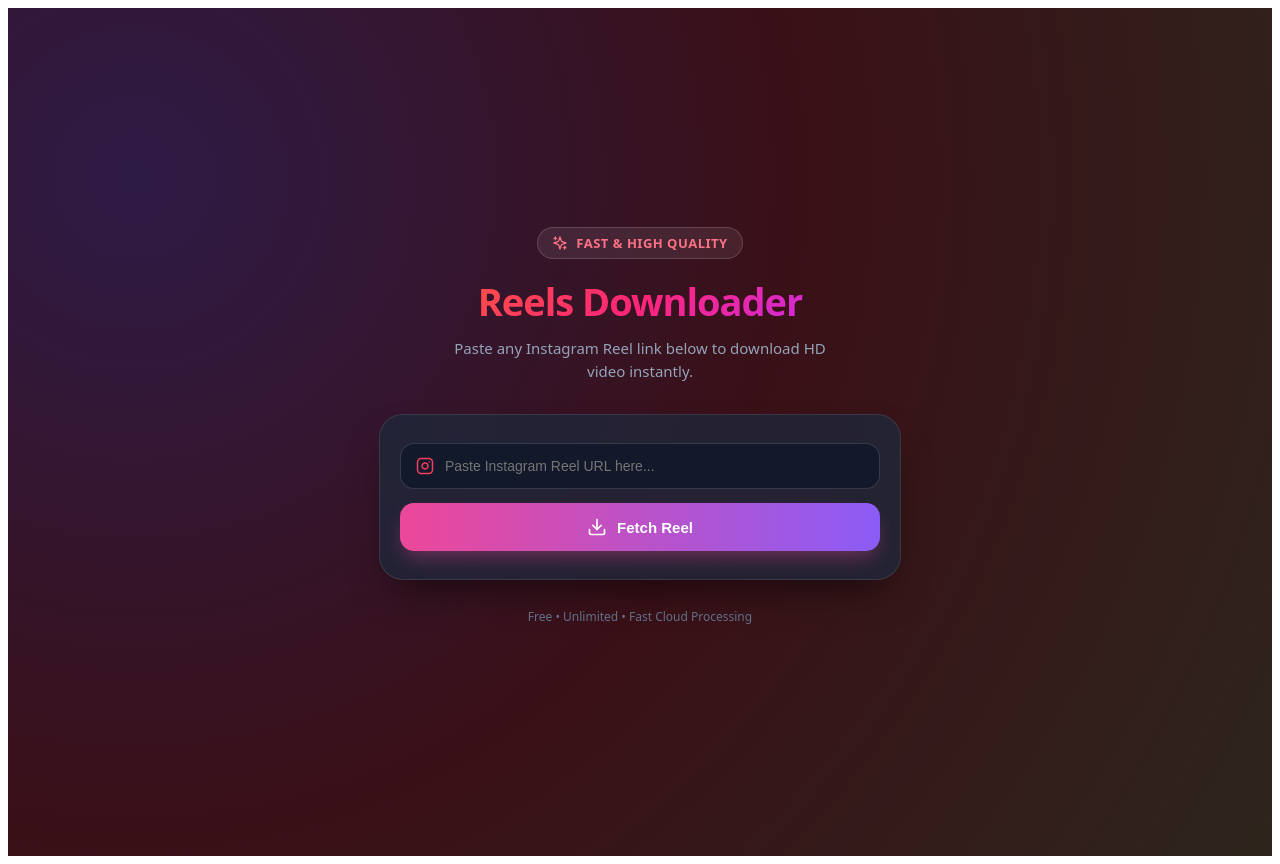
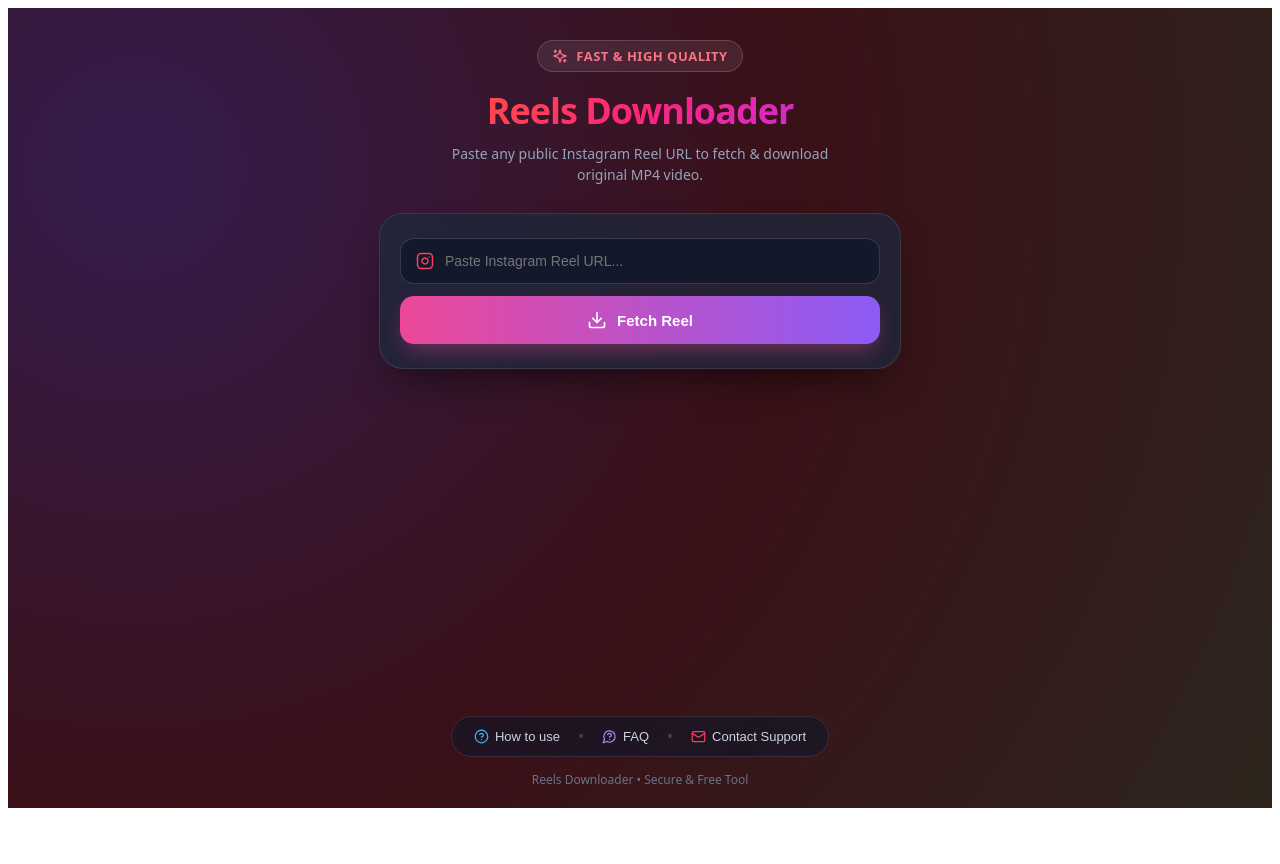
Before and after one commit to sharank1234/Reels-downloader, a React (Vite) app in the folder frontend/frontend/: page / in a window 1280 px wide. After the commit the page ends 816 px from the top, so only its background shows below. Built offline with nearby package versions, Linux system fonts and the light colour scheme.

Commit message:
Update App.jsx

```diff
--- a/frontend/frontend/src/App.jsx
+++ b/frontend/frontend/src/App.jsx
@@ -1,11 +1,17 @@
 import React, { useState } from 'react'
-import { Download, Loader2, Sparkles, Instagram, PlayCircle, AlertCircle, CheckCircle2 } from 'lucide-react'
+import {
+  Download, Loader2, Sparkles, Instagram, PlayCircle,
+  AlertCircle, CheckCircle2, HelpCircle, Mail, MessageCircleQuestion, X
+} from 'lucide-react'
 
 export default function App() {
   const [url, setUrl] = useState('')
   const [loading, setLoading] = useState(false)
   const [result, setResult] = useState(null)
   const [error, setError] = useState('')
+
+  // Modal states: 'faq' | 'contact' | 'guide' | null
+  const [activeModal, setActiveModal] = useState(null)
 
   const handleDownload = async (e) => {
     e.preventDefault()
@@ -34,18 +40,22 @@ export default function App() {
   return (
     <div style={{
       minHeight: '100vh',
-      background: 'radial-gradient(circle at 10% 20%, rgba(131,58,180,0.3) 0%, rgba(253,29,29,0.2) 50%, rgba(252,176,69,0.15) 100%), #090d16',
+      background: 'radial-gradient(circle at 10% 20%, rgba(131,58,180,0.35) 0%, rgba(253,29,29,0.2) 50%, rgba(252,176,69,0.15) 100%), #090d16',
       color: '#ffffff',
       display: 'flex',
       flexDirection: 'column',
       alignItems: 'center',
-      justifyContent: 'center',
-      padding: '24px 16px',
-      fontFamily: 'system-ui, -apple-system, BlinkMacSystemFont, "Segoe UI", Roboto, sans-serif'
+      justifyContent: 'space-between',
+      padding: '32px 16px 20px 16px',
+      fontFamily: 'system-ui, -apple-system, BlinkMacSystemFont, "Segoe UI", Roboto, sans-serif',
+      boxSizing: 'border-box'
     }}>
 
+      {/* Main Content Area */}
+      <div style={{ width: '100%', display: 'flex', flexDirection: 'column', alignItems: 'center' }}>
+
         {/* Glow Header */}
-      <div style={{ textAlign: 'center', marginBottom: '32px' }}>
+        <div style={{ textAlign: 'center', marginBottom: '28px' }}>
           <div style={{
             display: 'inline-flex',
             alignItems: 'center',
@@ -57,29 +67,29 @@ export default function App() {
             fontSize: '13px',
             fontWeight: 600,
             letterSpacing: '0.5px',
-          marginBottom: '16px',
+            marginBottom: '14px',
             color: '#fb7185'
           }}>
             <Sparkles size={16} /> FAST & HIGH QUALITY
           </div>
 
           <h1 style={{
-          fontSize: '38px',
+            fontSize: '36px',
             fontWeight: 900,
             letterSpacing: '-1px',
             background: 'linear-gradient(135deg, #FF543E 0%, #FF2578 50%, #C92BEA 100%)',
             WebkitBackgroundClip: 'text',
             WebkitTextFillColor: 'transparent',
-          margin: '0 0 10px 0'
+            margin: '0 0 8px 0'
           }}>
             Reels Downloader
           </h1>
-        <p style={{ color: '#94a3b8', fontSize: '15px', maxWidth: '380px', margin: '0 auto', lineHeight: '1.5' }}>
-          Paste any Instagram Reel link below to download HD video instantly.
+          <p style={{ color: '#94a3b8', fontSize: '14px', maxWidth: '380px', margin: '0 auto', lineHeight: '1.5' }}>
+            Paste any public Instagram Reel URL to fetch & download original MP4 video.
           </p>
         </div>
 
-      {/* Main Glass Card */}
+        {/* Form Card */}
         <div style={{
           maxWidth: '480px',
           width: '100%',
@@ -87,15 +97,15 @@ export default function App() {
           backdropFilter: 'blur(20px)',
           border: '1px solid rgba(255, 255, 255, 0.1)',
           borderRadius: '24px',
-        padding: '28px 20px',
+          padding: '24px 20px',
           boxShadow: '0 20px 40px -15px rgba(0, 0, 0, 0.6)'
         }}>
 
-        <form onSubmit={handleDownload} style={{ display: 'flex', flexDirection: 'column', gap: '14px' }}>
+          <form onSubmit={handleDownload} style={{ display: 'flex', flexDirection: 'column', gap: '12px' }}>
             <div style={{ position: 'relative', width: '100%' }}>
               <input
                 type="text"
-              placeholder="Paste Instagram Reel URL here..."
+                placeholder="Paste Instagram Reel URL..."
                 value={url}
                 onChange={(e) => setUrl(e.target.value)}
                 required
@@ -108,8 +118,7 @@ export default function App() {
                   color: '#ffffff',
                   fontSize: '14px',
                   outline: 'none',
-                boxSizing: 'border-box',
-                transition: 'all 0.2s ease'
+                  boxSizing: 'border-box'
                 }}
               />
               <Instagram size={18} style={{ position: 'absolute', left: '16px', top: '50%', transform: 'translateY(-50%)', color: '#f43f5e' }} />
@@ -131,8 +140,7 @@ export default function App() {
                 alignItems: 'center',
                 justifyContent: 'center',
                 gap: '10px',
-              boxShadow: '0 10px 20px -5px rgba(236, 72, 153, 0.4)',
-              transition: 'transform 0.15s ease'
+                boxShadow: '0 10px 20px -5px rgba(236, 72, 153, 0.4)'
               }}
             >
               {loading ? <Loader2 className="animate-spin" size={20} /> : <Download size={20} />}
@@ -140,79 +148,48 @@ export default function App() {
             </button>
           </form>
 
-        {/* Error Notification */}
+          {/* Error Banner */}
           {error && (
             <div style={{
-            marginTop: '18px',
-            padding: '12px 16px',
+              marginTop: '16px',
+              padding: '12px 14px',
               borderRadius: '12px',
               background: 'rgba(239, 68, 68, 0.15)',
               border: '1px solid rgba(239, 68, 68, 0.3)',
               color: '#fca5a5',
               display: 'flex',
               alignItems: 'center',
-            gap: '10px',
-            fontSize: '14px'
+              gap: '8px',
+              fontSize: '13px'
             }}>
               <AlertCircle size={18} color="#ef4444" />
               <span>{error}</span>
             </div>
           )}
 
-        {/* Video Result Card */}
+          {/* Download Output */}
           {result && (
             <div style={{
-            marginTop: '24px',
-            paddingTop: '20px',
+              marginTop: '20px',
+              paddingTop: '18px',
               borderTop: '1px solid rgba(255, 255, 255, 0.08)',
               textAlign: 'center',
               display: 'flex',
               flexDirection: 'column',
-            gap: '14px'
+              gap: '12px'
             }}>
-            <div style={{
-              display: 'flex',
-              alignItems: 'center',
-              justifyContent: 'center',
-              gap: '6px',
-              color: '#4ade80',
-              fontSize: '13px',
-              fontWeight: 600
-            }}>
-              <CheckCircle2 size={16} /> Video Ready for Download!
+              <div style={{ display: 'flex', alignItems: 'center', justifyContent: 'center', gap: '6px', color: '#4ade80', fontSize: '13px', fontWeight: 600 }}>
+                <CheckCircle2 size={16} /> Ready to Download!
               </div>
 
               {result.thumbnail && (
-              <div style={{ position: 'relative', borderRadius: '16px', overflow: 'hidden', maxHeight: '280px' }}>
-                <img
-                  src={result.thumbnail}
-                  alt="Thumbnail"
-                  style={{ width: '100%', height: '100%', objectFit: 'cover' }}
-                />
-                <div style={{
-                  position: 'absolute',
-                  inset: 0,
-                  background: 'linear-gradient(to top, rgba(0,0,0,0.7) 0%, transparent 60%)',
-                  display: 'flex',
-                  alignItems: 'center',
-                  justifyContent: 'center'
-                }}>
-                  <PlayCircle size={48} color="#ffffff" style={{ filter: 'drop-shadow(0 4px 10px rgba(0,0,0,0.5))' }} />
+                <div style={{ position: 'relative', borderRadius: '14px', overflow: 'hidden', maxHeight: '240px' }}>
+                  <img src={result.thumbnail} alt="Thumbnail" style={{ width: '100%', height: '100%', objectFit: 'cover' }} />
+                  <div style={{ position: 'absolute', inset: 0, background: 'linear-gradient(to top, rgba(0,0,0,0.6) 0%, transparent 60%)', display: 'flex', alignItems: 'center', justifyContent: 'center' }}>
+                    <PlayCircle size={44} color="#ffffff" />
                   </div>
                 </div>
               )}
-
-            <p style={{
-              fontSize: '14px',
-              color: '#cbd5e1',
-              fontWeight: 500,
-              margin: 0,
-              overflow: 'hidden',
-              textOverflow: 'ellipsis',
-              whiteSpace: 'nowrap'
-            }}>
-              {result.title || 'Instagram Reel'}
-            </p>
 
               <a
                 href={result.video_url}
@@ -223,27 +200,206 @@ export default function App() {
                   alignItems: 'center',
                   justifyContent: 'center',
                   gap: '8px',
-                padding: '14px 20px',
+                  padding: '12px 20px',
                   background: 'linear-gradient(90deg, #10b981 0%, #059669 100%)',
                   color: '#ffffff',
                   textDecoration: 'none',
-                borderRadius: '14px',
+                  borderRadius: '12px',
                   fontWeight: 700,
-                fontSize: '15px',
+                  fontSize: '14px',
                   boxShadow: '0 8px 18px -4px rgba(16, 185, 129, 0.4)'
                 }}
               >
-              <Download size={18} /> Save MP4 Video
+                <Download size={16} /> Save MP4 Video
               </a>
             </div>
           )}
 
         </div>
+      </div>
 
-      {/* Footer Info */}
-      <p style={{ marginTop: '28px', color: '#64748b', fontSize: '12px' }}>
-        Free • Unlimited • Fast Cloud Processing
+      {/* Accessible Footer Help Tools */}
+      <footer style={{
+        marginTop: '40px',
+        width: '100%',
+        maxWidth: '520px',
+        display: 'flex',
+        flexDirection: 'column',
+        alignItems: 'center',
+        gap: '14px'
+      }}>
+        <div style={{
+          display: 'flex',
+          flexWrap: 'wrap',
+          justifyContent: 'center',
+          gap: '10px',
+          background: 'rgba(15, 23, 42, 0.6)',
+          backdropFilter: 'blur(10px)',
+          padding: '8px 14px',
+          borderRadius: '9999px',
+          border: '1px solid rgba(255, 255, 255, 0.1)'
+        }}>
+          <button
+            onClick={() => setActiveModal('guide')}
+            style={{
+              background: 'transparent',
+              border: 'none',
+              color: '#cbd5e1',
+              fontSize: '13px',
+              fontWeight: 500,
+              display: 'flex',
+              alignItems: 'center',
+              gap: '6px',
+              cursor: 'pointer',
+              padding: '4px 8px'
+            }}
+          >
+            <HelpCircle size={15} color="#38bdf8" /> How to use
+          </button>
+
+          <span style={{ color: 'rgba(255,255,255,0.2)' }}>•</span>
+
+          <button
+            onClick={() => setActiveModal('faq')}
+            style={{
+              background: 'transparent',
+              border: 'none',
+              color: '#cbd5e1',
+              fontSize: '13px',
+              fontWeight: 500,
+              display: 'flex',
+              alignItems: 'center',
+              gap: '6px',
+              cursor: 'pointer',
+              padding: '4px 8px'
+            }}
+          >
+            <MessageCircleQuestion size={15} color="#a78bfa" /> FAQ
+          </button>
+
+          <span style={{ color: 'rgba(255,255,255,0.2)' }}>•</span>
+
+          <button
+            onClick={() => setActiveModal('contact')}
+            style={{
+              background: 'transparent',
+              border: 'none',
+              color: '#cbd5e1',
+              fontSize: '13px',
+              fontWeight: 500,
+              display: 'flex',
+              alignItems: 'center',
+              gap: '6px',
+              cursor: 'pointer',
+              padding: '4px 8px'
+            }}
+          >
+            <Mail size={15} color="#f43f5e" /> Contact Support
+          </button>
+        </div>
+
+        <p style={{ color: '#64748b', fontSize: '12px', margin: 0 }}>
+          Reels Downloader • Secure & Free Tool
         </p>
+      </footer>
+
+      {/* Interactive Modals */}
+      {activeModal && (
+        <div style={{
+          position: 'fixed',
+          inset: 0,
+          background: 'rgba(0, 0, 0, 0.75)',
+          backdropFilter: 'blur(8px)',
+          display: 'flex',
+          alignItems: 'center',
+          justifyContent: 'center',
+          padding: '16px',
+          zIndex: 999
+        }}>
+          <div style={{
+            background: '#1e293b',
+            border: '1px solid rgba(255,255,255,0.15)',
+            borderRadius: '20px',
+            width: '100%',
+            maxWidth: '440px',
+            padding: '20px',
+            boxShadow: '0 25px 50px -12px rgba(0,0,0,0.8)',
+            position: 'relative'
+          }}>
+
+            <div style={{ display: 'flex', justifyContent: 'space-between', alignItems: 'center', marginBottom: '16px' }}>
+              <h3 style={{ margin: 0, fontSize: '18px', fontWeight: 'bold' }}>
+                {activeModal === 'guide' && '📖 How to Download'}
+                {activeModal === 'faq' && '❓ Frequently Asked Questions'}
+                {activeModal === 'contact' && '💬 Contact & Help'}
+              </h3>
+              <button
+                onClick={() => setActiveModal(null)}
+                style={{ background: 'rgba(255,255,255,0.1)', border: 'none', borderRadius: '50%', color: '#fff', padding: '6px', cursor: 'pointer', display: 'flex' }}
+              >
+                <X size={16} />
+              </button>
+            </div>
+
+            {activeModal === 'guide' && (
+              <div style={{ fontSize: '14px', color: '#cbd5e1', lineHeight: '1.6', display: 'flex', flexDirection: 'column', gap: '10px' }}>
+                <div><strong>1. Copy Reel URL:</strong> Open Instagram, tap the Share icon on any reel, and tap <em>Copy link</em>.</div>
+                <div><strong>2. Paste & Fetch:</strong> Paste the link in the input box above and tap <em>Fetch Reel</em>.</div>
+                <div><strong>3. Save Video:</strong> Tap the green <em>Save MP4 Video</em> button to download it directly to your device.</div>
+              </div>
+            )}
+
+            {activeModal === 'faq' && (
+              <div style={{ fontSize: '13px', color: '#cbd5e1', lineHeight: '1.5', display: 'flex', flexDirection: 'column', gap: '12px' }}>
+                <div>
+                  <strong style={{ color: '#fff' }}>Does this work with private accounts?</strong>
+                  <p style={{ margin: '2px 0 0 0', color: '#94a3b8' }}>No, only public Instagram Reels can be fetched.</p>
+                </div>
+                <div>
+                  <strong style={{ color: '#fff' }}>Is there a download limit?</strong>
+                  <p style={{ margin: '2px 0 0 0', color: '#94a3b8' }}>No limits. It is 100% free and unlimited.</p>
+                </div>
+                <div>
+                  <strong style={{ color: '#fff' }}>Where are the files saved?</strong>
+                  <p style={{ margin: '2px 0 0 0', color: '#94a3b8' }}>Directly to your phone gallery or computer Downloads folder.</p>
+                </div>
+              </div>
+            )}
+
+            {activeModal === 'contact' && (
+              <div style={{ fontSize: '14px', color: '#cbd5e1', lineHeight: '1.6', display: 'flex', flexDirection: 'column', gap: '12px' }}>
+                <p style={{ margin: 0 }}>Encountering an issue or have feedback?</p>
+                <div style={{ background: '#0f172a', padding: '14px', borderRadius: '12px', border: '1px solid rgba(255,255,255,0.08)' }}>
+                  <span style={{ color: '#94a3b8', fontSize: '12px' }}>Developer Support</span>
+                  <a
+                    href="mailto:karthiksharan208@gmail.com"
+                    style={{ color: '#38bdf8', fontWeight: 'bold', marginTop: '4px', display: 'block', textDecoration: 'none' }}
+                  >
+                    karthiksharan208@gmail.com
+                  </a>
+                </div>
+                <button
+                  onClick={() => setActiveModal(null)}
+                  style={{
+                    marginTop: '6px',
+                    padding: '10px',
+                    borderRadius: '10px',
+                    background: '#334155',
+                    border: 'none',
+                    color: '#fff',
+                    fontWeight: 'bold',
+                    cursor: 'pointer'
+                  }}
+                >
+                  Close
+                </button>
+              </div>
+            )}
+
+          </div>
+        </div>
+      )}
+
     </div>
   )
                 }
```
Lines whose indentation alone changed are shown as unchanged.
